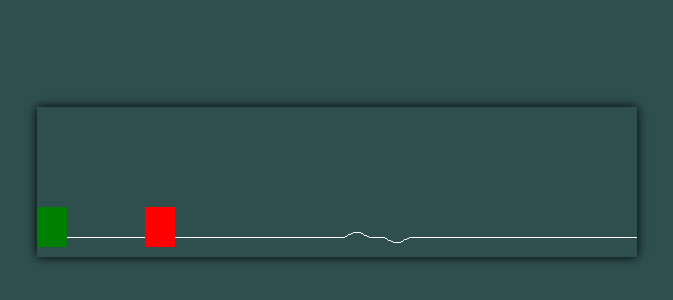
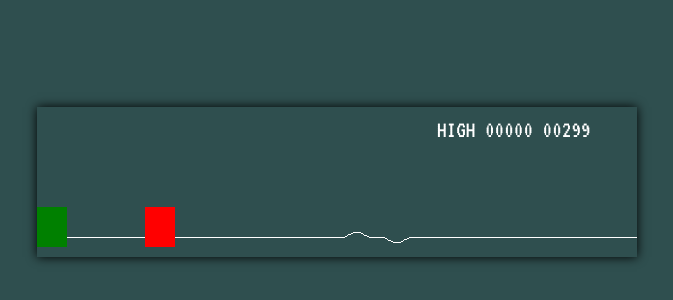
Before and after one commit to kareldohnal/game-running-dinosaur, a plain HTML site: page index.html in a window 1280 px wide. Shown: the part 218-518 px from the top of the page, without its empty margins (303-976 px from the left). Drawn offline with Linux system fonts and the light colour scheme.

Commit message:
high score

```diff
--- a/index.html
+++ b/index.html
@@ -2,9 +2,11 @@
     <head>
         <meta http-equiv="Content-Type" content="text/html;charset=UTF-8">
         <title>Running dinosaur</title>
+        <link rel="preconnect" href="https://fonts.googleapis.com">
+        <link rel="preconnect" href="https://fonts.gstatic.com" crossorigin>
+        <link href="https://fonts.googleapis.com/css2?family=VT323&display=swap" rel="stylesheet">
         <script src="script.js" type="module"></script>
         <link rel="stylesheet" type="text/css" href="style.css" />
-
     </head>
     <body>
         <canvas class="canvas" width="600" height="150"></canvas>
--- a/script.js
+++ b/script.js
@@ -4,6 +4,7 @@ const canvas = document.querySelector('.canvas');
 const ctx = canvas.getContext('2d');
 let jump = false;
 let lastCactus = 0;
+let score = 0;
 let gameOver = false;
 
 let fpsInterval, startTime, now, then, elapsed;
@@ -158,7 +159,10 @@ const draw = () => {
             }
         }
 
-        window.requestAnimationFrame(draw);
+        score += 1;
+        ctx.fillStyle = "white";
+        ctx.font = "24px VT323";
+        ctx.fillText(`HIGH 00000 ${String(score).padStart(5, "0")}`, 400, 30);
     }
 }
 
```
